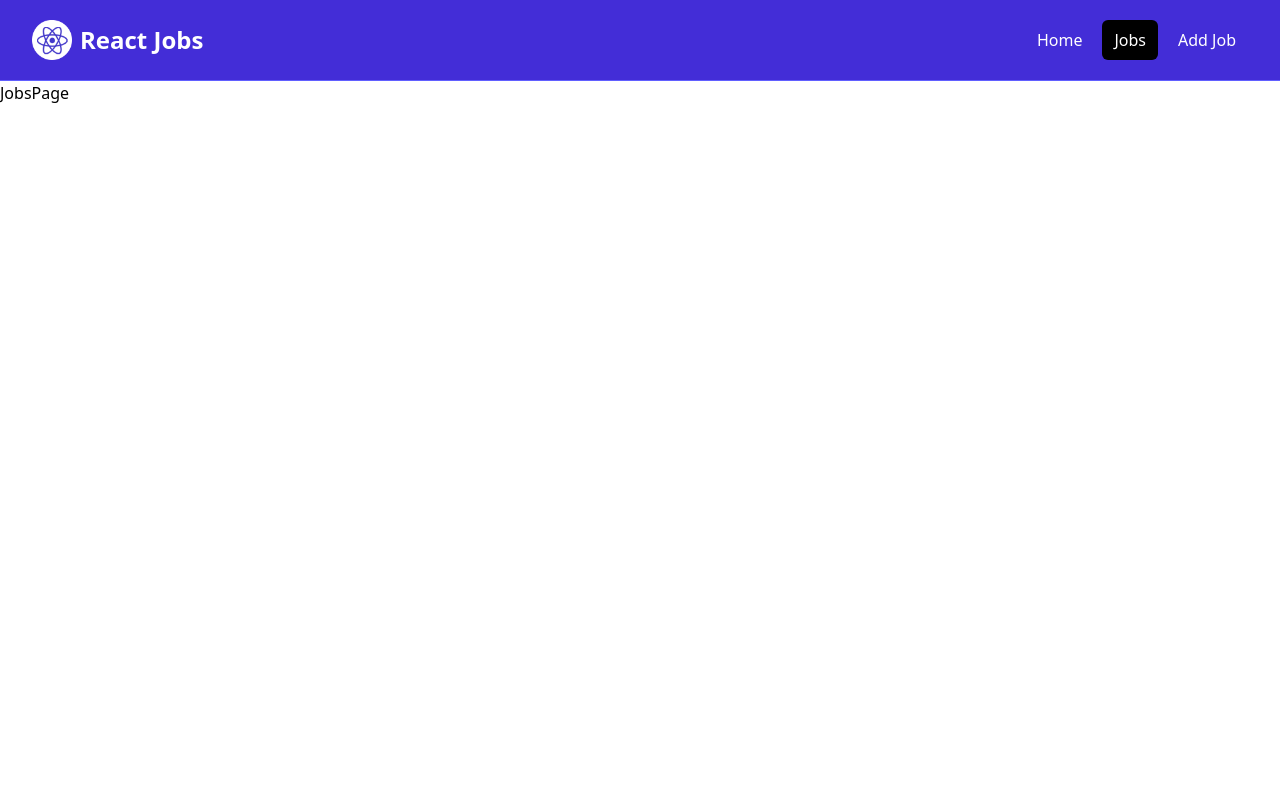
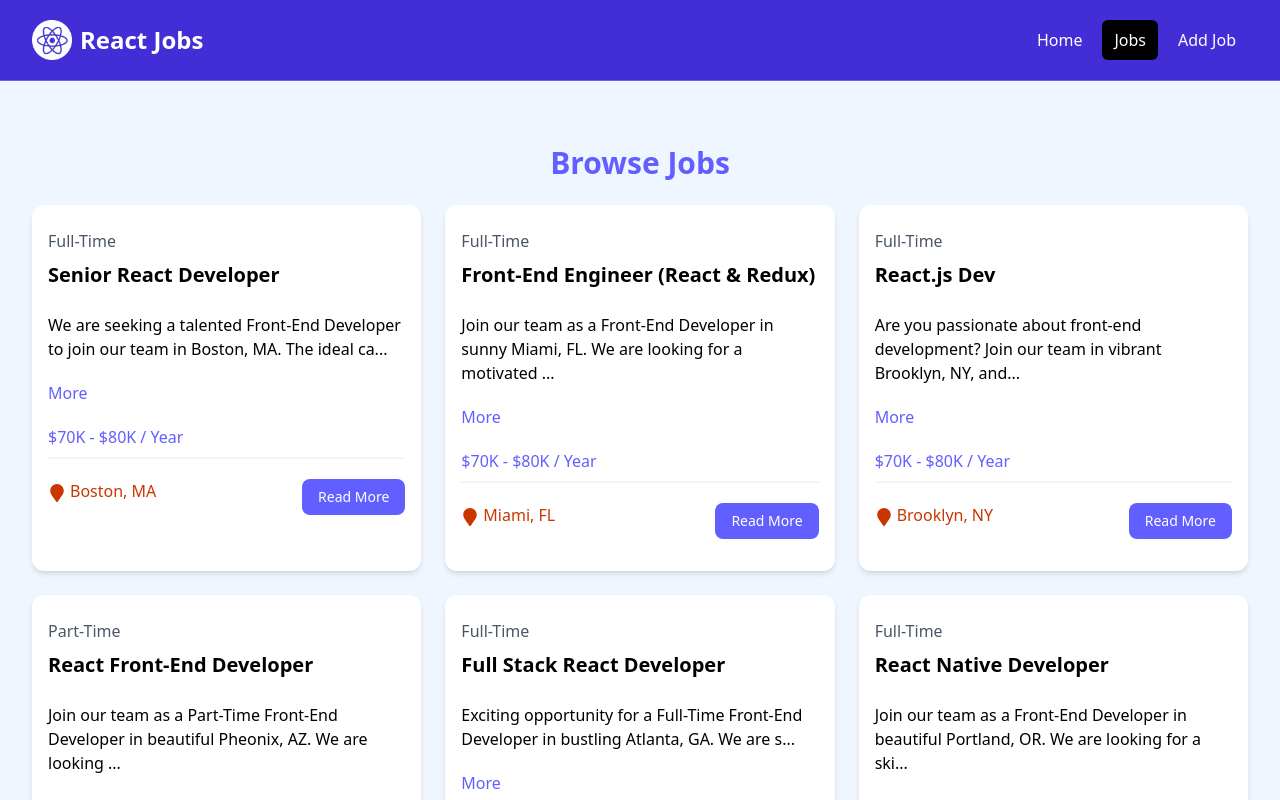
Before and after one commit to RobertLoz/reactjobsproyectpage, a React (Vite) app: page /jobs in a window 1280 px wide. Shown: the top 800 px of the page. Built offline with nearby package versions, Linux system fonts and the light colour scheme.

Commit message:
added conditional rendering in JobListings page

```diff
--- a/src/components/JobListings.jsx
+++ b/src/components/JobListings.jsx
@@ -2,18 +2,18 @@ import JobListing from './JobListing';
 import jobs from '../jobs.json';
 
 
-const JobListings = () => {
+const JobListings = ( { isHome = false } ) => {
 
-    const recentJobs = jobs.slice(0,3);
+    const jobListings = isHome ? jobs.slice(0,3) : jobs;
 
   return (
     <section className="bg-blue-50 px-4 py-10">
       <div className="container-xl lg:container m-auto">
         <h2 className="text-3xl font-bold text-indigo-500 mb-6 text-center">
-          Browse Jobs
+          { isHome ? 'Recent Jobs' : 'Browse Jobs'}
         </h2>
         <div className="grid grid-cols-1 md:grid-cols-3 gap-6">
-            {recentJobs.map((job) => (
+            {jobListings.map((job) => (
                 <JobListing key={job.id} job={job} />
             ) )}
         </div>
--- a/src/pages/HomePage.jsx
+++ b/src/pages/HomePage.jsx
@@ -9,7 +9,7 @@ const HomePage = () => {
     <>
         <Hero />
         <HomeCards />
-        <JobListings />
+        <JobListings isHome = {true}/>
         <ViewAllJobs />
     </>
   )
--- a/src/pages/JobsPage.jsx
+++ b/src/pages/JobsPage.jsx
@@ -1,9 +1,12 @@
+import JobListings from "../components/JobListings";
 
 
 
 const JobsPage = () => {
   return (
-    <div>JobsPage</div>
+    <section className="bg-blue-50 px-4 py-6">
+      <JobListings />
+    </section>
   )
 }
 
```
